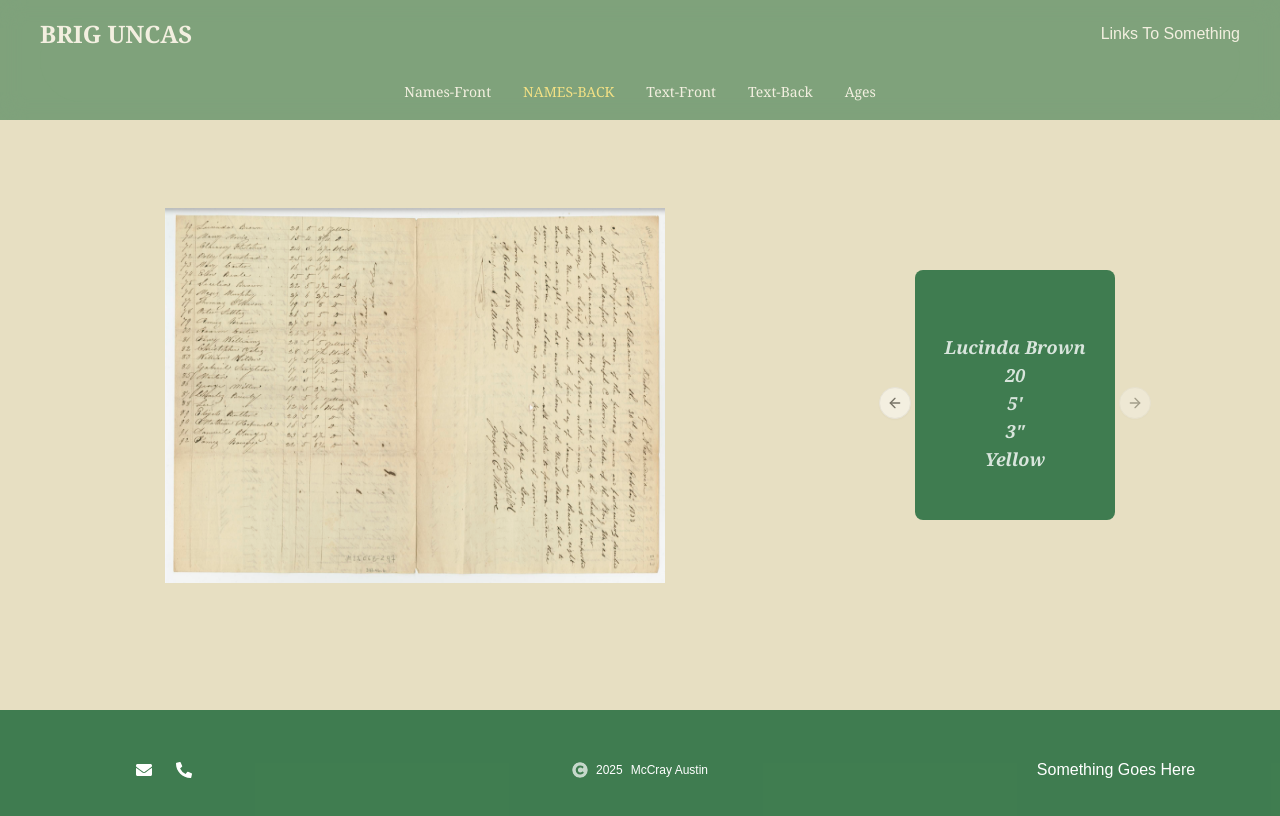
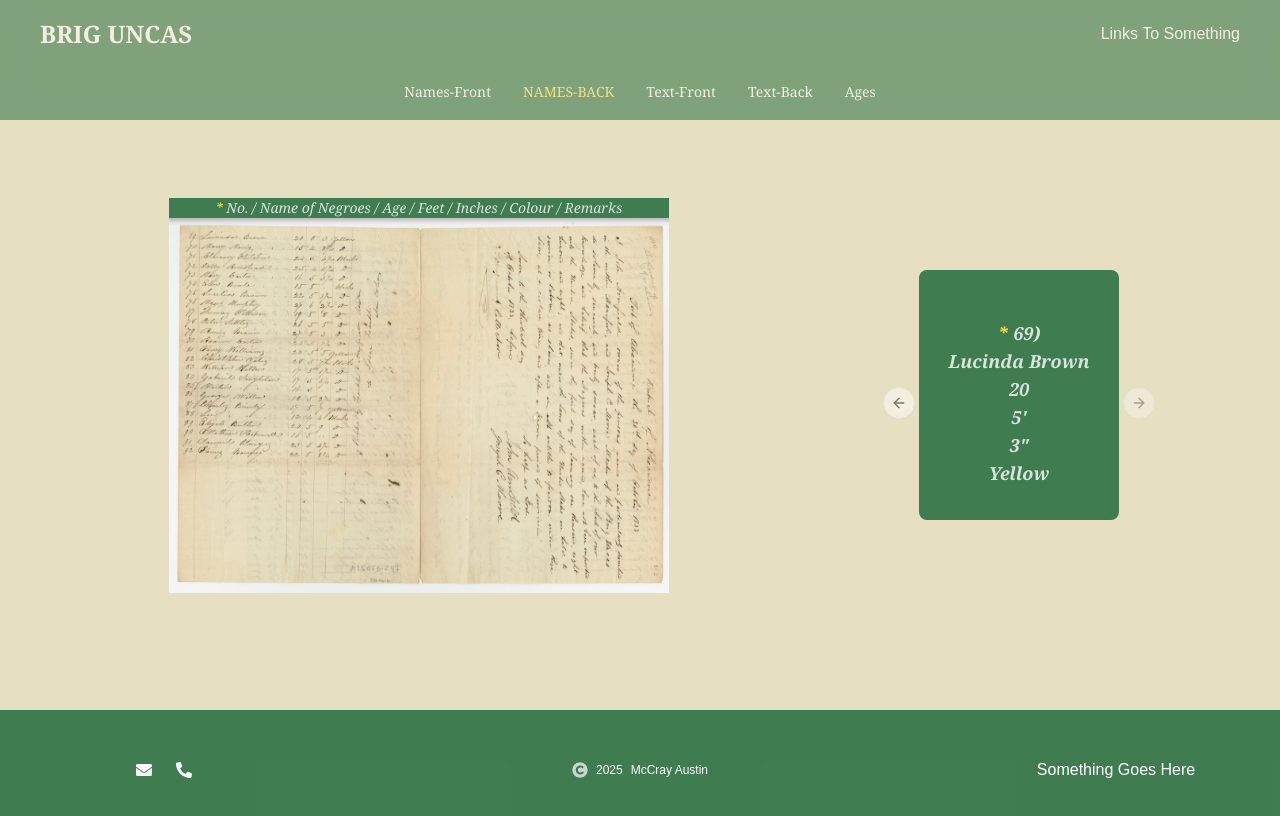
Before and after one commit to mmaustin/brig-uncas, a Next.js app in the folder uncas/: page /names-back in a window 1280 px wide. Shown: the top 816 px of the page. Built offline with nearby package versions, Linux system fonts and the light colour scheme.

Commit message:
Removed conditonal showing of yellow asterisk on names display, back page

```diff
--- a/uncas/app/names-back/page.tsx
+++ b/uncas/app/names-back/page.tsx
@@ -17,6 +17,7 @@ const NamesBack = () => {
     <section className="w-full h-[650px] md:h-[550px]">
       <div className=" w-inherit h-full mx-10 flex flex-col justify-center  md:flex-wrap md:justify-around items-center">
         <div className="flex flex-col justify-center items-center">
+          <div className="text-center font-serif italic text-sm w-[275px] sm:w-[400px] md:w-[425px] lg:w-[500px] text-white/80 bg-green-800/80 mx-2"><span className="text-yellow-300">*</span> No. / Name of Negroes / Age / Feet / Inches / Colour / Remarks</div>
           <Image
             className="h-[200px] w-[275px] sm:h-[250px] sm:w-[400px] md:h-[375px] md:w-[425px] lg:w-[500px]"
             src={manifest}
--- a/uncas/components/display/ShowCarousel.tsx
+++ b/uncas/components/display/ShowCarousel.tsx
@@ -8,18 +8,12 @@ type CaptiveTraits = {
   colour: string
 };
 
-// type CaptiveIndex = {
-//   index: number;
-// }
-
 const ShowCarousel = ({captive}: {captive: CaptiveTraits}):React.ReactNode => {
 
   return (
     <div className="flex flex-col justify-center items-center">
       <div className="flex flex-col justify-center items-center">
-        {
-          captive.index <= 68 ? <p><span className="text-yellow-300">*</span> {captive.index})</p> : null
-        }
+        <p><span className="text-yellow-300">*</span> {captive.index})</p>
         <p className="text-center">
           {captive.name}
         </p>
```
